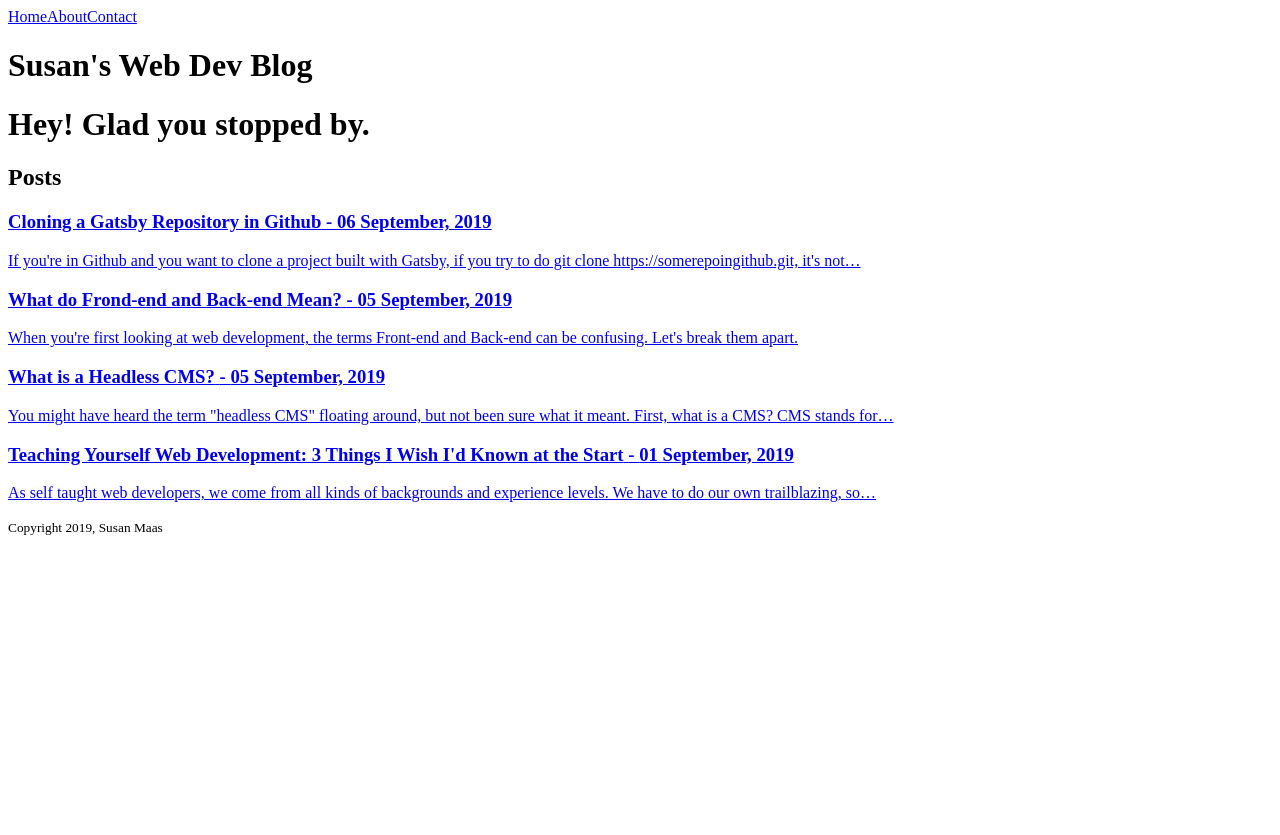
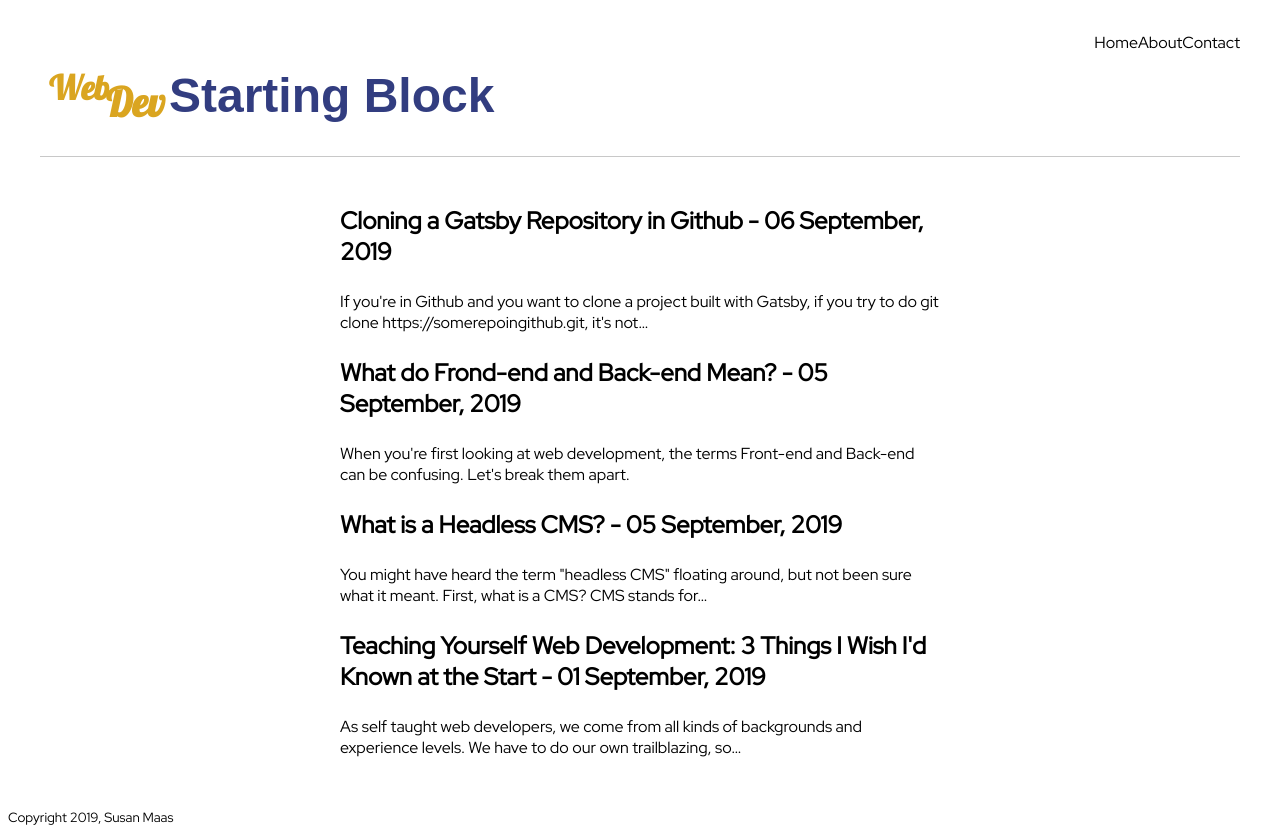
Before and after one commit to susanmaas/web-dev-starting-block, a Gatsby site: page / in a window 1280 px wide. Before the commit the page ends 800 px from the top, so only its background shows below. Built offline with nearby package versions, Linux system fonts and the light colour scheme; Gatsby itself is replaced by a stand-in of ours; a web font is replaced by a local one.

Commit message:
Begin styling and logo drafts. Change site title.

```diff
--- a/gatsby-config.js
+++ b/gatsby-config.js
@@ -2,7 +2,7 @@
 
 module.exports = {
   siteMetadata: {
-    title: `Susan's Web Dev Blog`
+    title: `Web Dev Starting Block`
   },
   plugins: [
     {
--- /dev/null
+++ b/src/components/layout.css
@@ -0,0 +1,30 @@
+@import url('https://fonts.googleapis.com/css?family=Lobster&display=swap');
+@import url('https://fonts.googleapis.com/css?family=Red+Hat+Display&display=swap');
+@import url('https://fonts.googleapis.com/css?family=Saira+Extra+Condensed&display=swap');
+
+body {
+    font-family: 'Red Hat Display', sans-serif;
+}
+
+a {
+    text-decoration: none;
+    color: black;
+}
+
+h3 {
+    font-size: 1.5rem;
+    font-weight: 900;
+}
+
+.navbarContainer {
+    display: flex;
+    flex-direction: row-reverse;
+    justify-content: space-between;
+    margin: 2rem;
+    border-bottom: 1px solid rgb(200, 200, 200);
+}
+
+.blogContainer {
+    margin: 3rem auto;
+    max-width: 600px;
+}
--- a/src/components/layout.js
+++ b/src/components/layout.js
@@ -1,25 +1,19 @@
 import React from "react"
-import { useStaticQuery, graphql } from "gatsby"
 import Navbar from "./navbar"
 import Footer from "./footer"
+import "./layout.css"
+import Logo from "./logo"
 
 export default ({children}) => {
-    const data = useStaticQuery(
-        graphql`
-          query {
-            site {
-              siteMetadata {
-                title
-              }
-            }
-          }
-        `
-      )
 return (
     <div>
-        <Navbar />
-        <h1>{data.site.siteMetadata.title}</h1>
-        {children}
+        <div className="navbarContainer">
+          <Navbar />
+          <Logo />
+        </div>
+        <div className="blogContainer">
+          {children}
+        </div>
         <Footer />
     </div>
 )
--- /dev/null
+++ b/src/components/logo.js
@@ -0,0 +1,10 @@
+import React from "react"
+import logoStyles from "./logo.module.css"
+import { Link } from "gatsby"
+
+export default () => (
+    <Link to="/">
+        <h1 class={logoStyles.siteTitle}>
+        <span className={logoStyles.spanSiteTitle1}>Web</span><span className={logoStyles.spanSiteTitle2}>Dev</span> <span className={logoStyles.spanSiteTitle3}>Starting Block</span></h1>
+    </Link>
+)
--- /dev/null
+++ b/src/components/logo.module.css
@@ -0,0 +1,24 @@
+.siteTitle {
+    font-family: 'Lobster', cursive;
+    font-size: 3rem;
+    color: rgb(218,165,32);
+}
+
+.spanSiteTitle1 {
+    font-size: 2.1rem;
+    position: relative;
+    top: -12px;
+    left: 2%;
+}
+
+.spanSiteTitle2 {
+    font-size: 2.5rem;
+    position: relative;
+    top: 5px;
+    left: 1.3%;
+}
+
+.spanSiteTitle3 {
+    font-family: 'Saira Extra Condensed', sans-serif;
+    color: #323d80;
+}
--- a/src/components/navbar.js
+++ b/src/components/navbar.js
@@ -2,7 +2,7 @@ import React from "react"
 import { Link } from "gatsby"
 
 export default () => (
-    <div>
+    <div className="navbar">
         <Link to="/">Home</Link>
         <Link to="about">About</Link>
         <Link to="contact">Contact</Link>
--- a/src/pages/index.js
+++ b/src/pages/index.js
@@ -5,8 +5,6 @@ import Layout from "../components/layout"
 export default ({ data }) => {
     return (
         <Layout>
-            <h1>Hey! Glad you stopped by.</h1>
-            <h2>Posts</h2>
             {data.allMarkdownRemark.edges.map(({ node }) => (
                 <div key={node.id}>
                     <Link to={node.fields.slug}>
```
